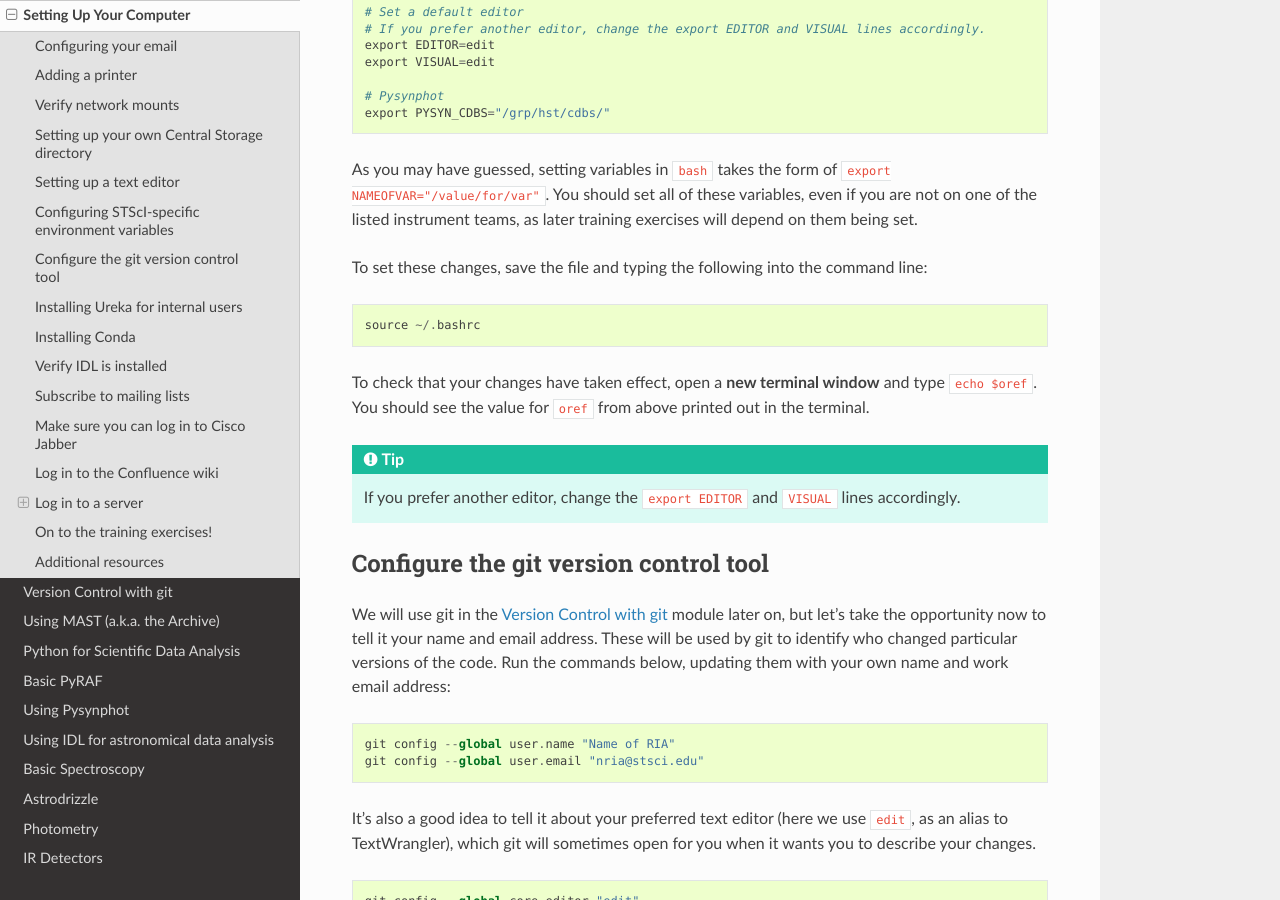
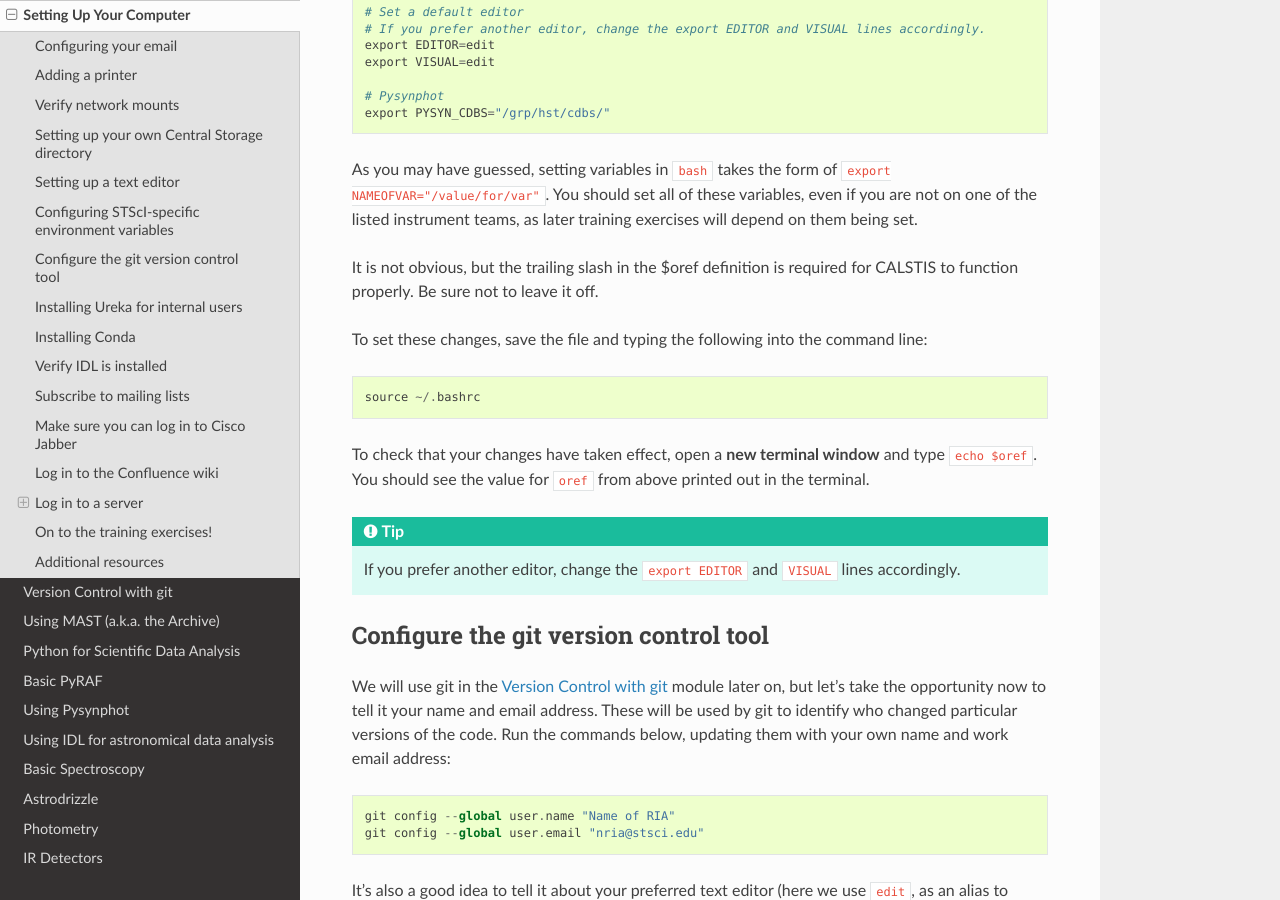
Before and after one commit to staceybright/training-library, a Sphinx documentation site: the page built from source/computer_setup.txt, in a window 1280 px wide and 900 px high, scrolled down 5414 px. Built offline with Sphinx 7.4.7 and the Read the Docs theme 2.0.0, drawn with Linux system fonts in a browser that asks for light colours.

Commit message:
Added warning about $oref trailing slash.

```diff
--- a/source/computer_setup.txt
+++ b/source/computer_setup.txt
@@ -162,6 +162,8 @@ Here is an example ``.bashrc`` that you can copy and paste into yours::
     export PYSYN_CDBS="/grp/hst/cdbs/"
 
 As you may have guessed, setting variables in ``bash`` takes the form of ``export NAMEOFVAR="/value/for/var"``. You should set all of these variables, even if you are not on one of the listed instrument teams, as later training exercises will depend on them being set.
+
+It is not obvious, but the trailing slash in the $oref definition is required for CALSTIS to function properly.  Be sure not to leave it off.
 
 To set these changes, save the file and typing the following into the command line::
 
```
